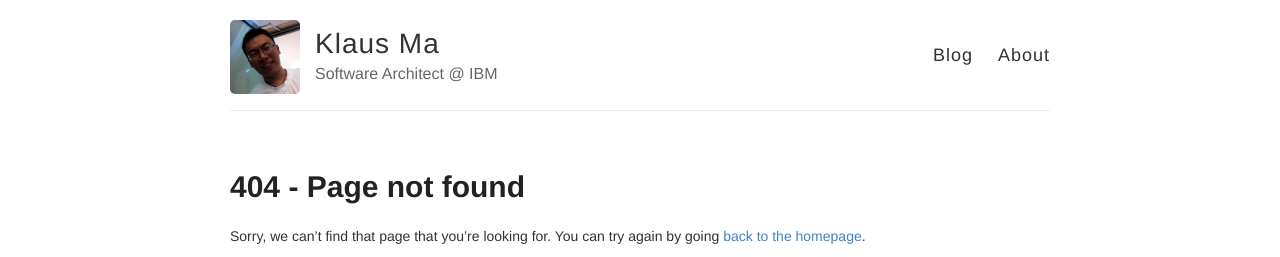
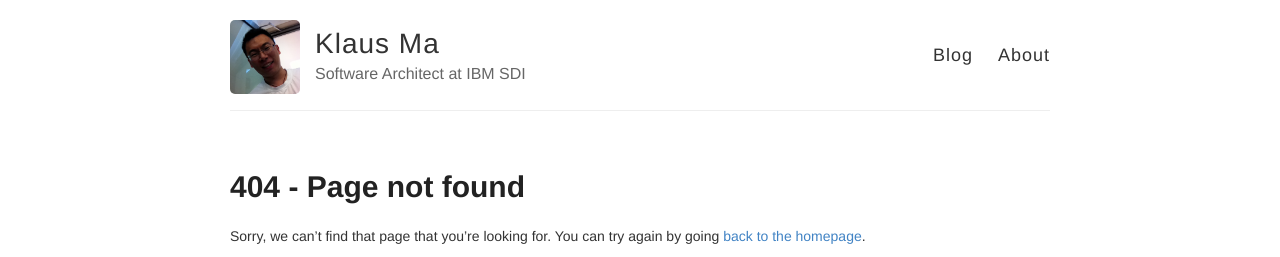
Before and after one commit to k82cn/k82cn.github.io, a Jekyll site: the page built from 404.md, in a window 1280 px wide. Shown: the top 257 px of the page. Built offline with Jekyll 4.4.1, drawn with Linux system fonts in a browser that asks for light colours.

Commit message:
Update department.

```diff
--- a/_config.yml
+++ b/_config.yml
@@ -6,7 +6,7 @@
 name: Klaus Ma
 
 # Short bio or description (displayed in the header)
-description: Software Architect @ IBM
+description: Software Architect at IBM SDI
 
 # URL of your avatar or profile pic (you could use your GitHub profile pic)
 avatar: /images/logo.png
```
